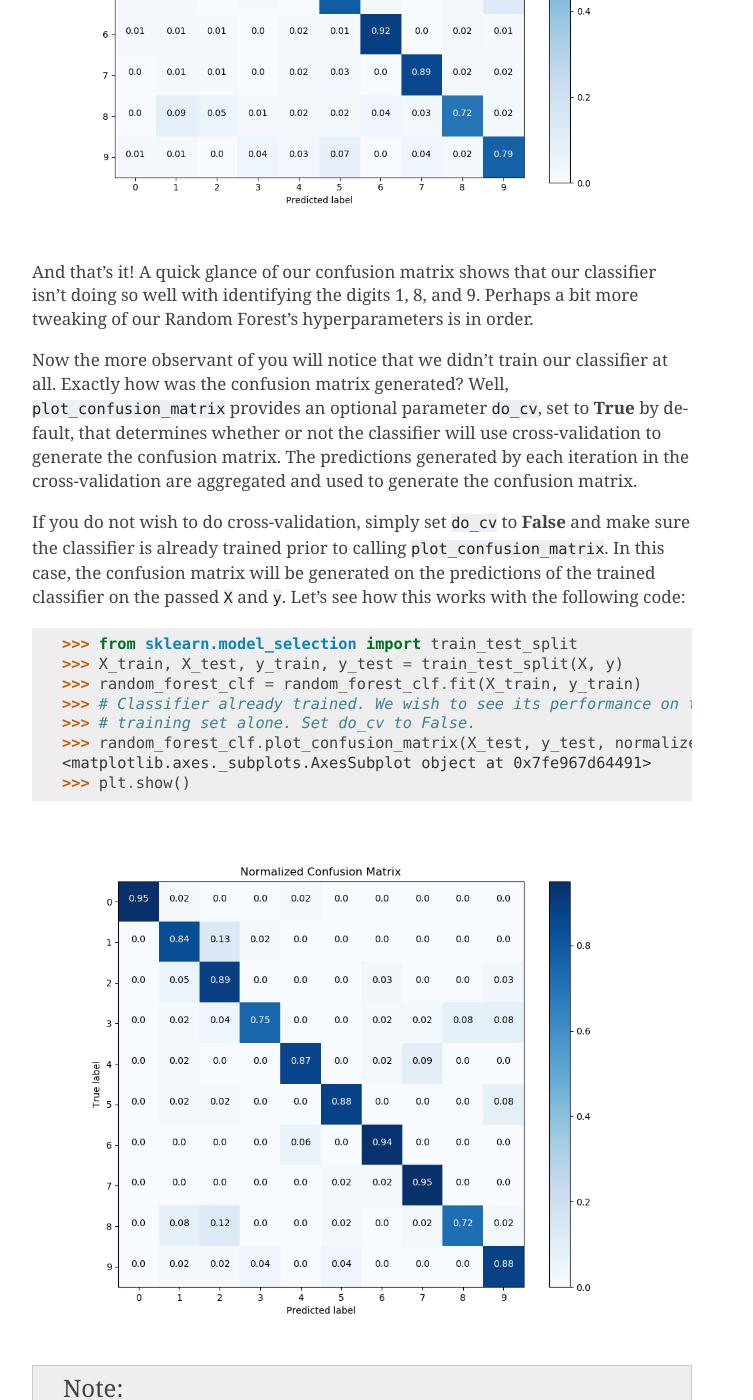
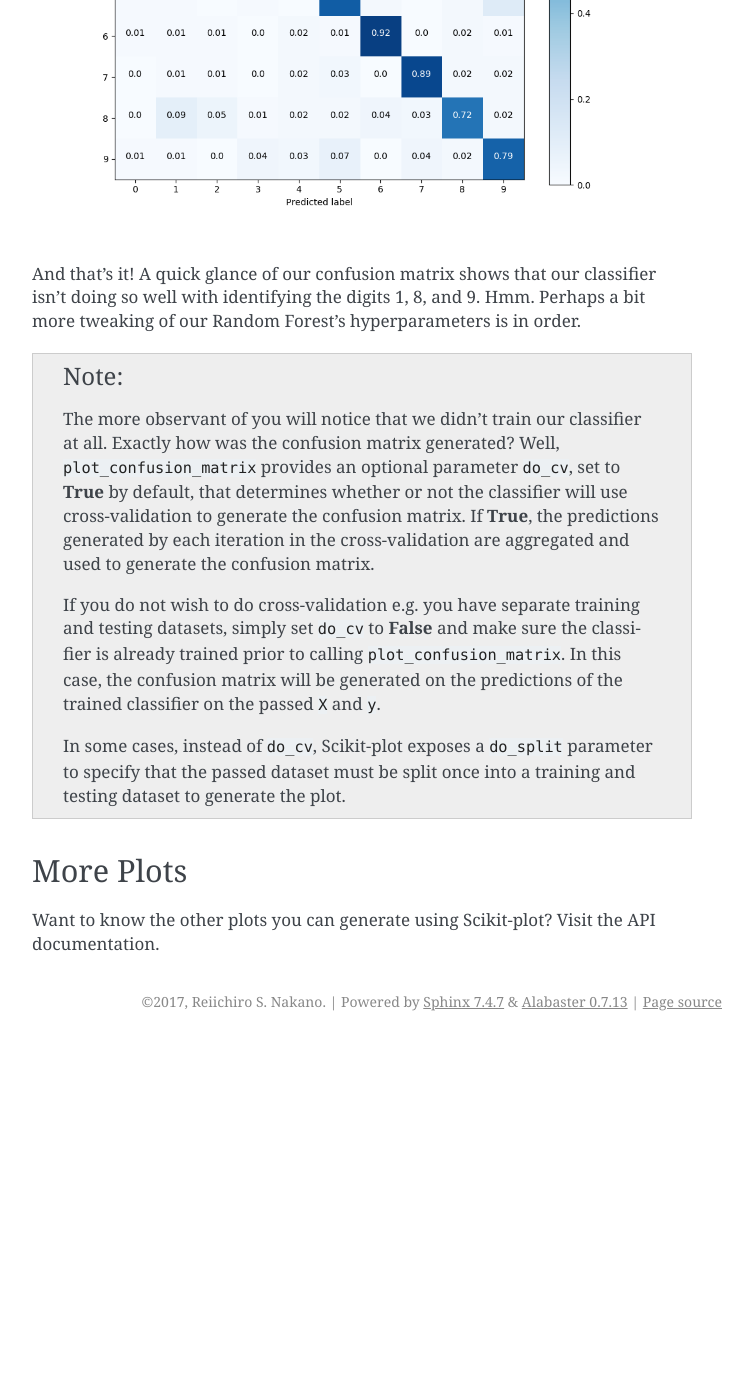
Before and after one commit to reiinakano/scikit-plot, a Sphinx documentation site: the page built from docs/Quickstart.rst, in a window 1280 px wide and 1400 px high, scrolled down 2397 px. Shown: the whole window, without its empty margins (388-1141 px from the left). Built offline with Sphinx 7.4.7, drawn with Linux system fonts in a browser that asks for light colours; after the commit the page ends 3438 px from its top, so only the background shows below that; some of the changed text lies outside the part shown.

Commit message:
turn second plot into a single note

```diff
--- a/docs/Quickstart.rst
+++ b/docs/Quickstart.rst
@@ -57,7 +57,7 @@ The magic happens in the next two lines::
             n_estimators=5, n_jobs=1, oob_score=False, random_state=1,
             verbose=0, warm_start=False)
 
-Now what does this snippet do? ``classifier_factory`` is a function that modifies an instance of a scikit-learn classifier. When we passed ``random_forest_clf`` to ``classifier_factory``, it **appended** new plotting methods to the instance, while leaving everything else alone. The original variables and methods of ``random_forest_clf`` are kept intact. In fact, if you take any of your existing scripts, pass your classifier instances to `classifier_factory` at the top and run them, you'll likely never notice a difference! (If something does break, though, we'd appreciate it if you open an issue at Scikit-plot's `Github repository <https://github.com/reiinakano/scikit-plot>`_.)
+In detail, here's what happened. ``classifier_factory`` is a function that modifies an instance of a scikit-learn classifier. When we passed ``random_forest_clf`` to ``classifier_factory``, it **appended** new plotting methods to the instance, while leaving everything else alone. The original variables and methods of ``random_forest_clf`` are kept intact. In fact, if you take any of your existing scripts, pass your classifier instances to ``classifier_factory`` at the top and run them, you'll likely never notice a difference! (If something does break, though, we'd appreciate it if you open an issue at Scikit-plot's `Github repository <https://github.com/reiinakano/scikit-plot>`_.)
 
 Among the methods added to our classifier instance is the ``plot_confusion_matrix`` method, used to generate a colored heatmap of the classifier's confusion matrix as evaluated on a dataset.
 
@@ -71,27 +71,13 @@ To plot and show how well our classifier does on the sample dataset, we'll run `
    :align: center
    :alt: Confusion matrix
 
-And that's it! A quick glance of our confusion matrix shows that our classifier isn't doing so well with identifying the digits 1, 8, and 9. Perhaps a bit more tweaking of our Random Forest's hyperparameters is in order.
-
-Now the more observant of you will notice that we didn't train our classifier at all. Exactly how was the confusion matrix generated? Well, ``plot_confusion_matrix`` provides an optional parameter ``do_cv``, set to **True** by default, that determines whether or not the classifier will use cross-validation to generate the confusion matrix. The predictions generated by each iteration in the cross-validation are aggregated and used to generate the confusion matrix.
-
-If you do not wish to do cross-validation, simply set ``do_cv`` to **False** and make sure the classifier is already trained prior to calling ``plot_confusion_matrix``. In this case, the confusion matrix will be generated on the predictions of the trained classifier on the passed ``X`` and ``y``. Let's see how this works with the following code::
-
-    >>> from sklearn.model_selection import train_test_split
-    >>> X_train, X_test, y_train, y_test = train_test_split(X, y)
-    >>> random_forest_clf = random_forest_clf.fit(X_train, y_train)
-    >>> # Classifier already trained. We wish to see its performance on the
-    >>> # training set alone. Set do_cv to False.
-    >>> random_forest_clf.plot_confusion_matrix(X_test, y_test, normalize=True, do_cv=False)
-    <matplotlib.axes._subplots.AxesSubplot object at 0x7fe967d64491>
-    >>> plt.show()
-
-.. image:: _static/quickstart_plot_confusion_matrix2.png
-   :align: center
-   :alt: Confusion matrix
-
+And that's it! A quick glance of our confusion matrix shows that our classifier isn't doing so well with identifying the digits 1, 8, and 9. Hmm. Perhaps a bit more tweaking of our Random Forest's hyperparameters is in order.
 
 .. admonition:: Note
+
+   The more observant of you will notice that we didn't train our classifier at all. Exactly how was the confusion matrix generated? Well, ``plot_confusion_matrix`` provides an optional parameter ``do_cv``, set to **True** by default, that determines whether or not the classifier will use cross-validation to generate the confusion matrix. If **True**, the predictions generated by each iteration in the cross-validation are aggregated and used to generate the confusion matrix.
+
+   If you do not wish to do cross-validation e.g. you have separate training and testing datasets, simply set ``do_cv`` to **False** and make sure the classifier is already trained prior to calling ``plot_confusion_matrix``. In this case, the confusion matrix will be generated on the predictions of the trained classifier on the passed ``X`` and ``y``.
 
    In some cases, instead of ``do_cv``, Scikit-plot exposes a ``do_split`` parameter to specify that the passed dataset must be split once into a training and testing dataset to generate the plot.
 
```
